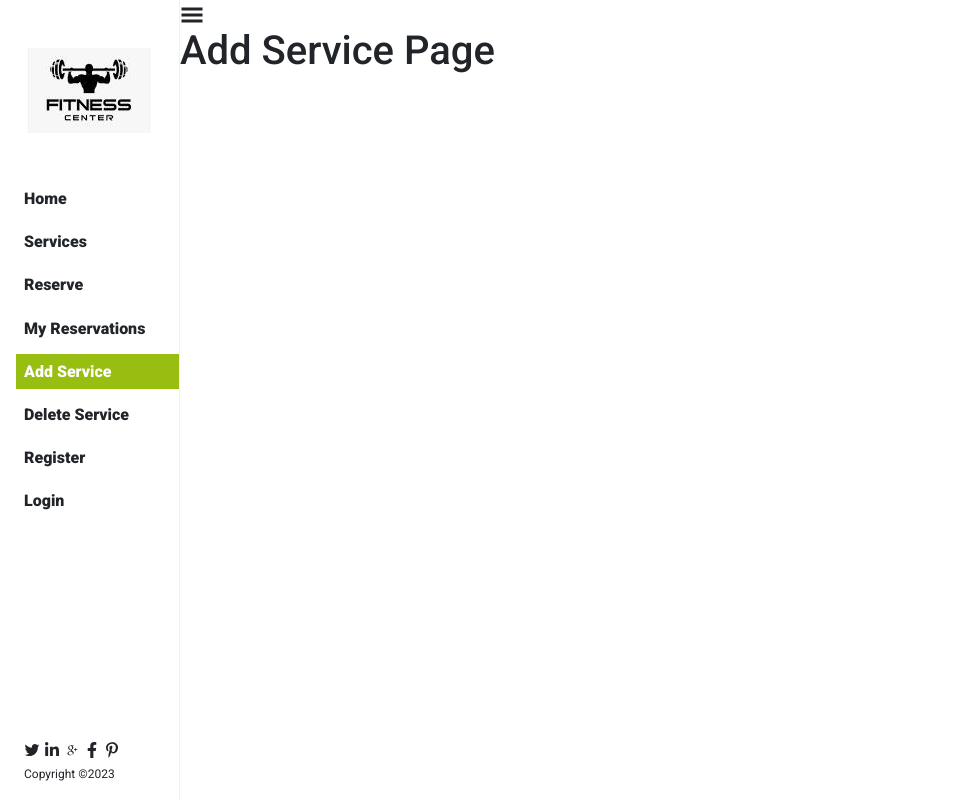
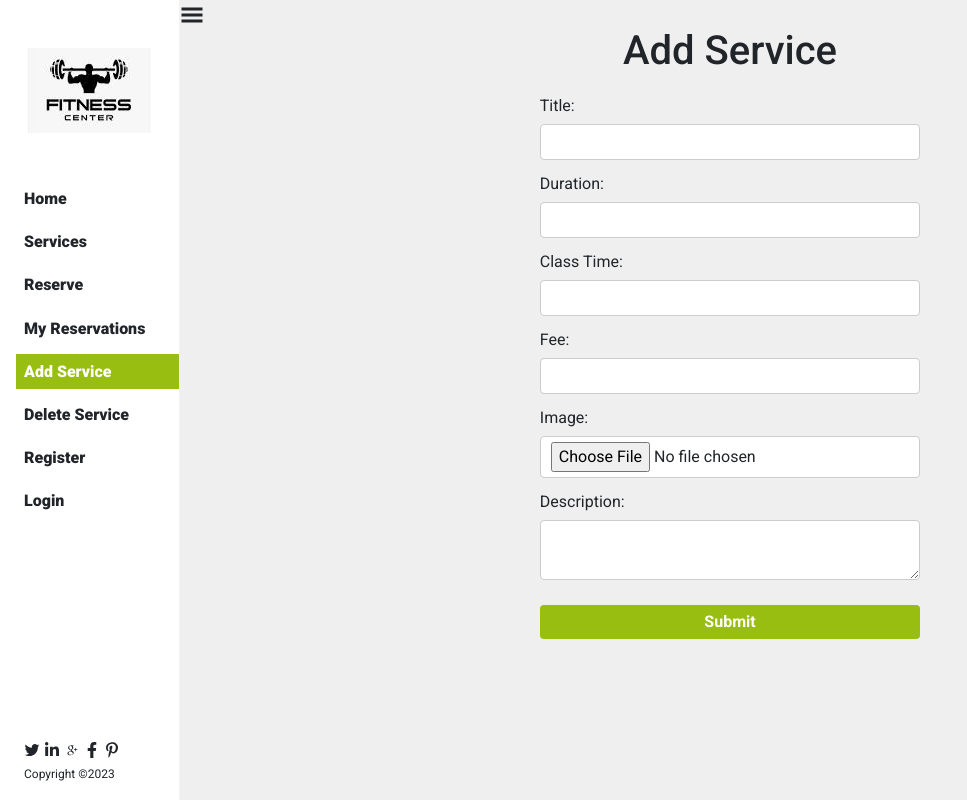
Before and after one commit to alphayowakarindi/-gym-instructor-frontend, a React (Create React App) app: page /services/create in a window 1280 px wide. Shown: the whole page, without its empty margins (0-967 px from the left). Built offline with nearby package versions, Linux system fonts and the light colour scheme.

Commit message:
Add create gym service form

```diff
--- a/src/App.js
+++ b/src/App.js
@@ -17,7 +17,7 @@ function App() {
   const mainPartialScreen = useSelector((store) => store.classStatus.mainPartialScreen);
 
   return (
-    <div className="App d-flex">
+    <div className="App">
       {/* header */}
       <NavPannel />
       {/* routes */}
--- /dev/null
+++ b/src/pages/AddService.css
@@ -0,0 +1,40 @@
+#add-service {
+  padding: 0 1rem;
+  background-color: #efefef;
+  min-height: 100vh;
+  margin-top: -1.7rem;
+}
+#add-service input,
+textarea {
+  width: 100%;
+  padding: 5px 10px;
+  border: 1px solid #ccc;
+  border-radius: 4px;
+  box-sizing: border-box;
+  margin-top: 6px;
+  margin-bottom: 12px;
+  font-size: 16px;
+  background-color: #fff;
+}
+#add-service h1 {
+  text-align: center;
+  padding-top: 1.7rem;
+  margin-bottom: 1.2rem;
+}
+
+#add-service form {
+  display: grid;
+  justify-content: center;
+}
+#add-service form input[type='submit'] {
+  background-color: rgb(151, 190, 17);
+  color: #fff;
+  font-weight: 700;
+  border: none;
+  cursor: pointer;
+  transition: 0.3s ease;
+}
+#add-service form input[type='submit']:hover {
+  transform: translateY(-4px);
+  background-color: rgba(151, 190, 17, 0.9);
+}
--- a/src/pages/AddService.js
+++ b/src/pages/AddService.js
@@ -1,10 +1,89 @@
+import './AddService.css';
+import { useState, useRef } from 'react';
 import HamburgerMenu from '../components/hamburgerMenu';
 
-const AddService = () => (
-  <>
-    <HamburgerMenu />
-    <h1>Add Service Page</h1>
-  </>
-);
+const AddService = () => {
+  const inputRef = useRef(null);
+
+  const [title, setTitle] = useState('');
+  const [duration, setDuration] = useState('');
+  const [classTime, setClassTime] = useState('');
+  const [fee, setFee] = useState('');
+  const [image, setImage] = useState(null);
+  const [description, setDescription] = useState('');
+
+  const handleSubmit = (e) => {
+    e.preventDefault();
+    const formData = new FormData();
+    formData.append('title', title);
+    formData.append('duration', duration);
+    formData.append('class_time', classTime);
+    formData.append('fee', fee);
+    formData.append('image', image);
+    formData.append('description', description);
+
+    fetch('http://127.0.0.1:8080/api/v1/services', {
+      method: 'POST',
+      headers: {
+        Accept: 'application/json',
+        'Content-Type': 'application/json',
+      },
+      body: formData,
+    }).then((response) => {
+      console.log(response);
+      setTitle('');
+      setDuration('');
+      setClassTime('');
+      setFee('');
+      inputRef.current.value = null;
+      setDescription('');
+    }).catch((error) => console.log(error));
+  };
+
+  return (
+    <>
+      <HamburgerMenu />
+      <div id="add-service">
+        <h1>Add Service</h1>
+        <form className="contact-form" onSubmit={handleSubmit}>
+
+          <label htmlFor="title">
+            Title:
+            {' '}
+            <input type="text" id="title" value={title} onChange={(e) => setTitle(e.target.value)} required />
+          </label>
+          <label htmlFor="duration">
+            Duration:
+            {' '}
+            <input type="text" id="duration" value={duration} onChange={(e) => setDuration(e.target.value)} required />
+          </label>
+          <label htmlFor="class-time">
+            Class Time:
+            {' '}
+            <input type="text" id="class-time" value={classTime} onChange={(e) => setClassTime(e.target.value)} required />
+          </label>
+          <label htmlFor="fee">
+            Fee:
+            {' '}
+            <input type="number" id="fee" value={fee} onChange={(e) => setFee(e.target.value)} required />
+          </label>
+          <label htmlFor="image">
+            Image:
+            {' '}
+            <input type="file" ref={inputRef} id="image" accept="image/*" multiple={false} onInput={(e) => setImage(e.target.files[0])} required />
+          </label>
+
+          <label htmlFor="description">
+            Description:
+            {' '}
+            <textarea name="" id="description" value={description} onChange={(e) => setDescription(e.target.value)} required />
+          </label>
+
+          <input type="submit" />
+        </form>
+      </div>
+    </>
+  );
+};
 
 export default AddService;
```
Also changed, not shown: src/App.testyyyy.js (added, +8 -0 lines).
